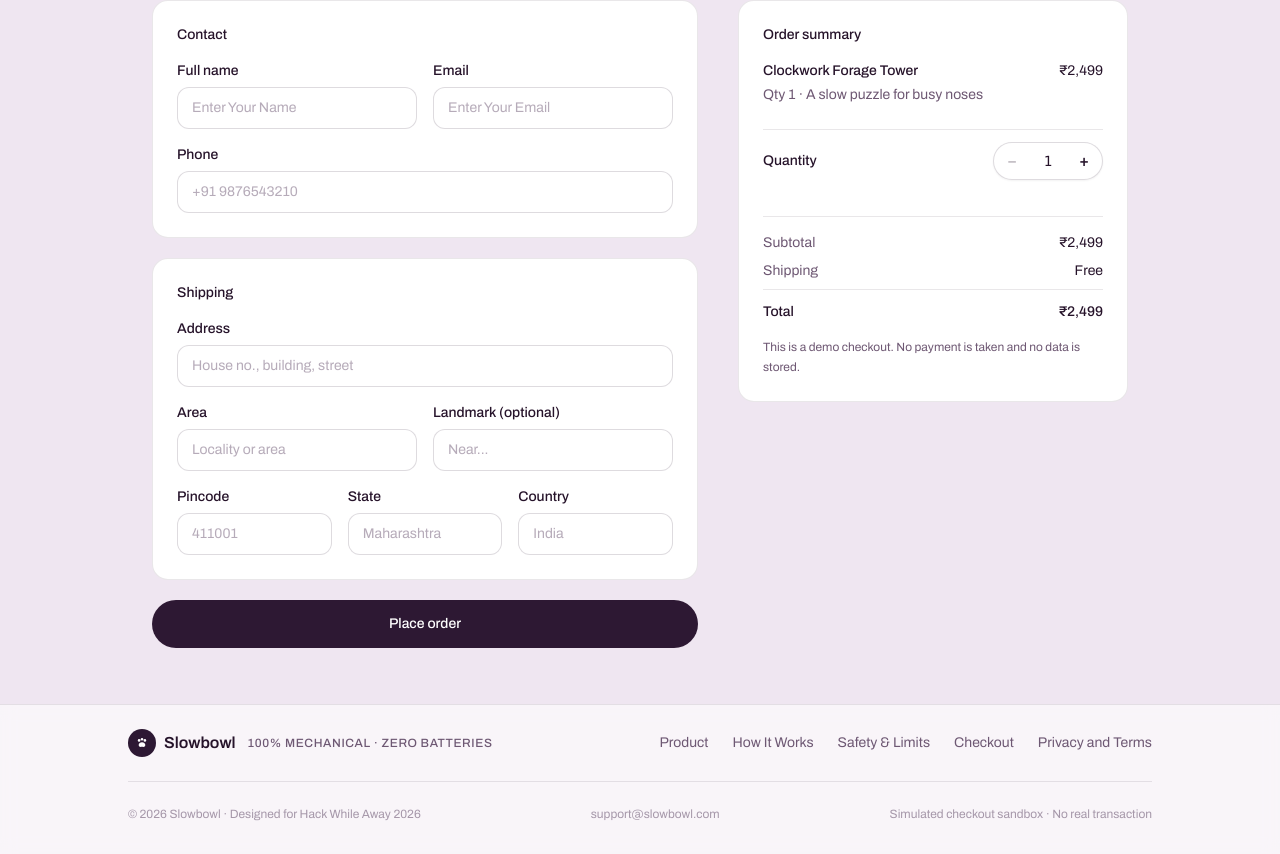
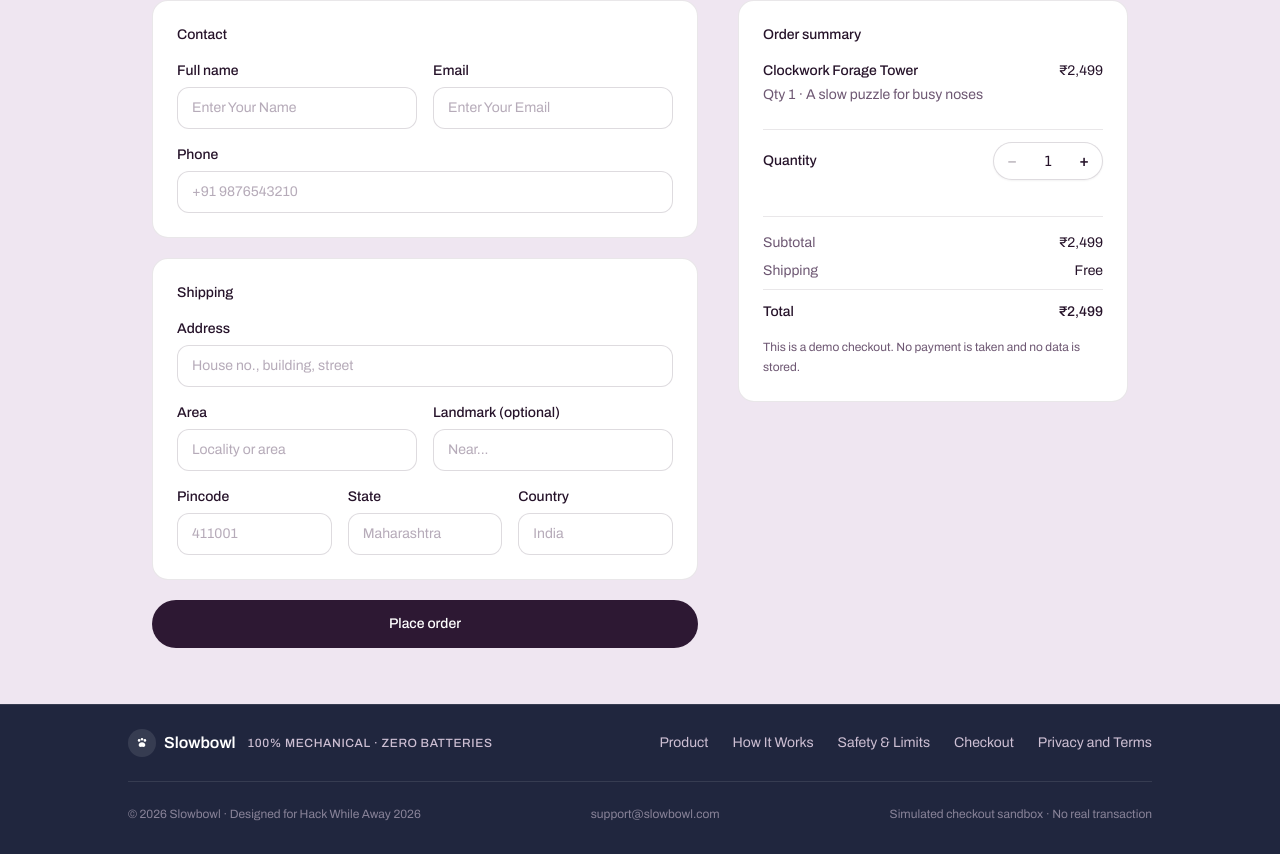
Before and after one commit to piyushFunde/mitu22btcs0539-hwa-hackathon, a Next.js app: page /checkout in a window 1280 px wide. Shown: the part 217-1071 px from the top of the page. Built offline with nearby package versions, Linux system fonts and the light colour scheme.

Commit message:
Return footer to dark navy background

```diff
--- a/components/footer-legal.tsx
+++ b/components/footer-legal.tsx
@@ -43,7 +43,7 @@ export function FooterLegal() {
       <button
         type="button"
         onClick={openModal}
-        className="text-sm text-plum transition hover:text-ink"
+        className="text-sm text-[#CDBFD3] transition hover:text-white"
       >
         Privacy and Terms
       </button>
--- a/components/site-footer.tsx
+++ b/components/site-footer.tsx
@@ -11,20 +11,20 @@ const footerLinks = [
 
 export function SiteFooter() {
   return (
-    <footer className="border-t border-ink/10 bg-white/60 px-6 backdrop-blur">
+    <footer className="border-t border-white/10 bg-[#20263e] px-6">
       <div className="mx-auto max-w-5xl">
-        <div className="flex flex-col items-center justify-between gap-6 border-b border-ink/10 py-6 md:flex-row">
+        <div className="flex flex-col items-center justify-between gap-6 border-b border-white/10 py-6 md:flex-row">
           <div className="flex flex-wrap items-center justify-center gap-3 md:justify-start">
             <Link
               href="/"
-              className="flex items-center gap-2 font-semibold text-ink"
+              className="flex items-center gap-2 font-semibold text-white"
             >
-              <span className="grid size-7 place-items-center rounded-full bg-deep-plum text-white">
+              <span className="grid size-7 place-items-center rounded-full bg-white/10 text-white">
                 <PawIcon className="size-3.5" />
               </span>
               Slowbowl
             </Link>
-            <span className="text-xs font-medium uppercase tracking-wider text-plum">
+            <span className="text-xs font-medium uppercase tracking-wider text-[#CDBFD3]">
               100% Mechanical · Zero Batteries
             </span>
           </div>
@@ -34,7 +34,7 @@ export function SiteFooter() {
               <Link
                 key={link.label}
                 href={link.href}
-                className="text-plum transition hover:text-ink"
+                className="text-[#CDBFD3] transition hover:text-white"
               >
                 {link.label}
               </Link>
@@ -43,14 +43,14 @@ export function SiteFooter() {
           </nav>
         </div>
 
-        <div className="flex flex-col items-center justify-between gap-3 pt-6 pb-8 text-xs text-plum/60 sm:flex-row">
+        <div className="flex flex-col items-center justify-between gap-3 pt-6 pb-8 text-xs text-[#CDBFD3]/60 sm:flex-row">
           <p>
             © {new Date().getFullYear()} Slowbowl · Designed for Hack While Away
             2026
           </p>
           <a
             href="mailto:support@slowbowl.com"
-            className="transition hover:text-plum"
+            className="transition hover:text-white"
           >
             support@slowbowl.com
           </a>
```
